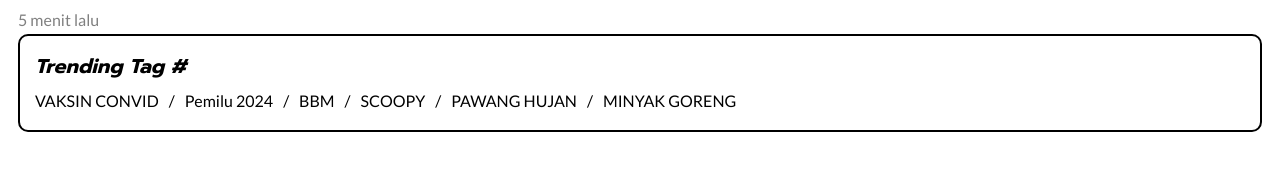
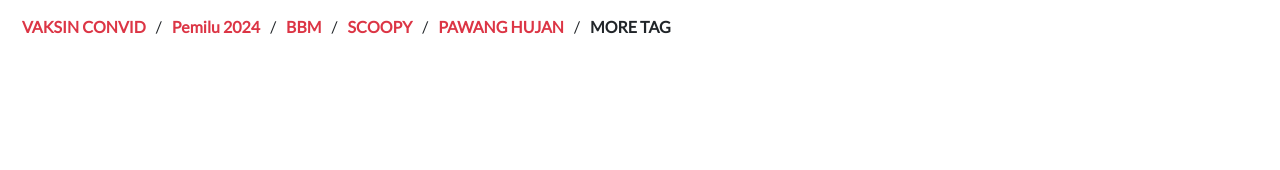
Before and after one commit to fadhilahumairah/FE-KLY-Testing, a plain HTML site: page index.html in a window 1280 px wide. Drawn offline with nearby package versions, Linux system fonts and the light colour scheme.

Commit message:
feat: add paging tags

```diff
--- a/index.html
+++ b/index.html
@@ -11,26 +11,29 @@
       href="https://fonts.googleapis.com/css2?family=Lato&display=swap"
       rel="stylesheet"
     />
+    <link
+      href="https://cdn.jsdelivr.net/npm/bootstrap@5.2.1/dist/css/bootstrap.min.css"
+      rel="stylesheet"
+      integrity="sha384-iYQeCzEYFbKjA/T2uDLTpkwGzCiq6soy8tYaI1GyVh/UjpbCx/TYkiZhlZB6+fzT"
+      crossorigin="anonymous"
+    />
+
     <link rel="stylesheet" href="./styles.css" />
   </head>
   <body>
     <div class="container">
-      <div class="time">5 menit lalu</div>
-      <div class="wrapper">
-        <div class="title">Trending Tag #</div>
       <div class="trendings">
-          <div>VAKSIN CONVID</div>
+        <div class="text-danger tag">VAKSIN CONVID</div>
         <div>/</div>
-          <div>Pemilu 2024</div>
+        <div class="text-danger tag">Pemilu 2024</div>
         <div>/</div>
-          <div>BBM</div>
+        <div class="text-danger tag">BBM</div>
         <div>/</div>
-          <div>SCOOPY</div>
+        <div class="text-danger tag">SCOOPY</div>
         <div>/</div>
-          <div>PAWANG HUJAN</div>
+        <div class="text-danger tag">PAWANG HUJAN</div>
         <div>/</div>
-          <div>MINYAK GORENG</div>
-        </div>
+        <div class="tag">MORE TAG</div>
       </div>
     </div>
   </body>
--- a/styles.css
+++ b/styles.css
@@ -8,29 +8,16 @@
   margin: 10px;
 }
 
-.time {
-  color: grey;
-  margin: 5px 0px;
+.trendings {
+  display: flex;
+  flex-direction: row;
+  flex-wrap: wrap;
+  align-content: space-around;
+  gap: 10px;
+  text-align: left;
+  padding: 5px 0;
 }
 
-.wrapper {
-  padding: 15px;
-  border: 2px solid black;
-  border-radius: 10px;
+.trendings .tag {
+  font-weight: bold;
 }
-.title {
-  font-family: "Prompt";
-  font-style: italic;
-  font-size: 20px;
-  margin-bottom: 5px;
-}
-
-.trendings {
-  display: flex;
-  flex-wrap: wrap;
-  padding: 5px 0;
-  flex-direction: row;
-  gap: 10px;
-  text-align: left;
-  align-content: space-around;
-}
```
Lines whose indentation alone changed are shown as unchanged.
